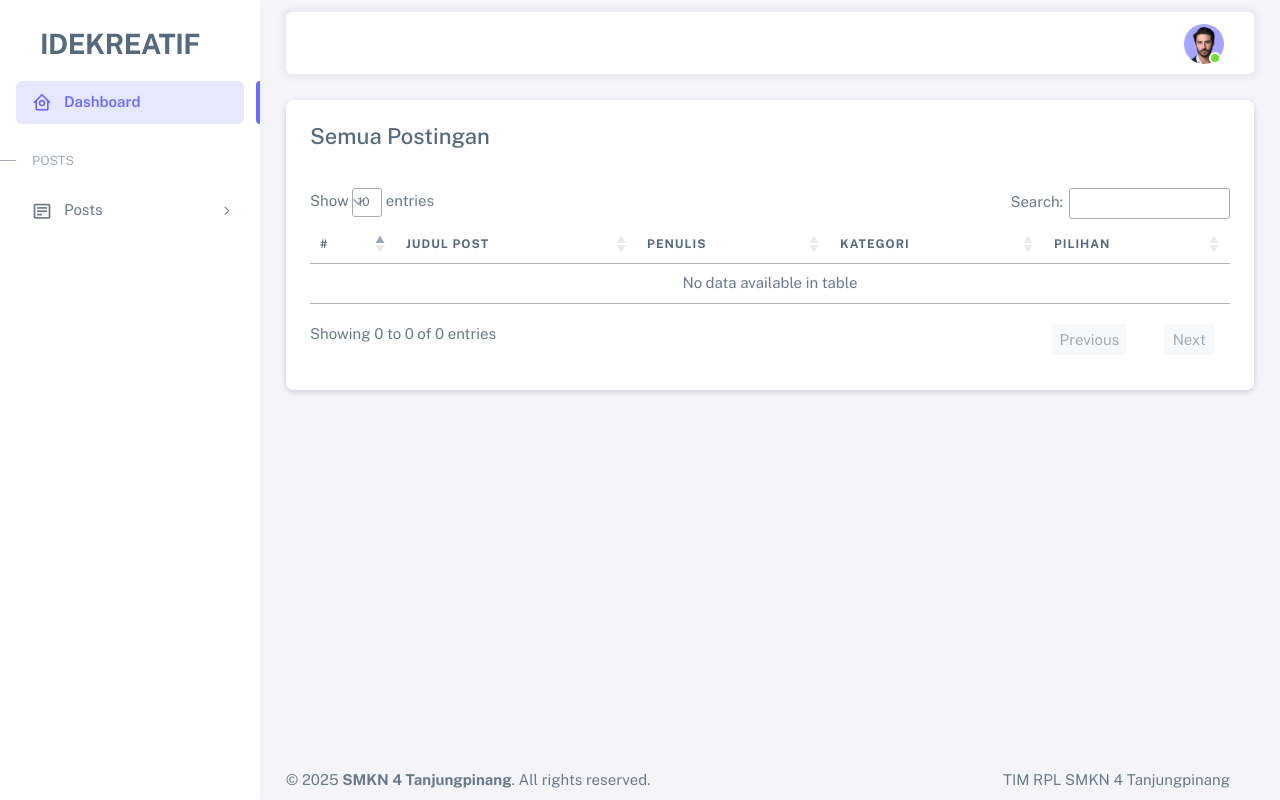
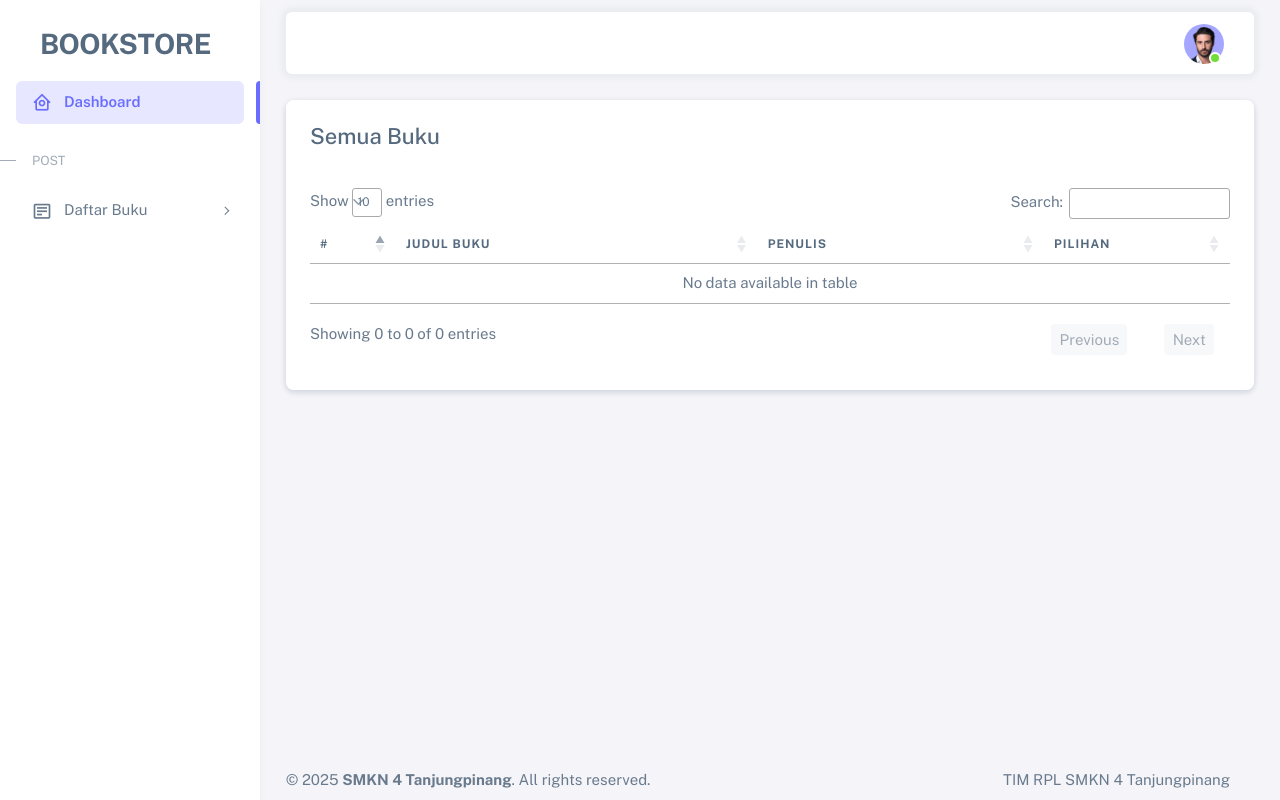
Before and after one commit to Afarras-R/Bookstore, a PHP site: page /dashboard.php in a window 1280 px wide. Run offline with PHP 8.4, Linux system fonts and the light colour scheme; data that the repository does not hold is empty; some libraries are stand-ins or nearby versions.

Commit message:
Menambahkan Dashboard

```diff
--- a/.includes/sidemenu.php
+++ b/.includes/sidemenu.php
@@ -2,7 +2,7 @@
 <aside id="layout-menu" class="layout-menu menu-vertical menu bg-menu-theme">
   <div class="app-brand demo">
     <a href="./dashboard.php" class="app-brand-link">
-      <span class="app-brand-text demo menu-text fw-bolder ms-2 text-uppercase">IdeKreatif</span>
+      <span class="app-brand-text demo menu-text fw-bolder ms-2 text-uppercase">Bookstore</span>
     </a>
     <a href="javascript:void(0);" class="layout-menu-toggle menu-link text-large ms-auto d-block d-xl-none">
       <i class="bx bx-chevron-left bx-sm align-middle"></i>
@@ -18,17 +18,17 @@
       </a>
     </li>
     <!-- Forms & Tables -->
-    <li class="menu-header small text-uppercase"><span class="menu-header-text">Posts</span></li>
+    <li class="menu-header small text-uppercase"><span class="menu-header-text">Post</span></li>
     <!-- Forms -->
     <li class="menu-item">
       <a href="javascript:void(0);" class="menu-link menu-toggle">
         <i class="menu-icon tf-icons bx bx-detail"></i>
-        <div data-i18n="Posts">Posts</div>
+        <div data-i18n="Posts">Daftar Buku</div>
       </a>
       <ul class="menu-sub">
         <li class="menu-item">
           <a href="posts.php" class="menu-link">
-            <div data-i18n="Basic Inputs">Post Baru</div>
+            <div data-i18n="Basic Inputs">Buku</div>
           </a>
         </li>
         <li class="menu-item">
--- a/.includes/toast_notification.php
+++ b/.includes/toast_notification.php
@@ -1,3 +1,8 @@
+<?php
+$notification = $_SESSION['notification'] ?? null;
+unset($_SESSION['notification']);
+?>
+
 <!-- Bootstrap Toast -->
 <?php if ($notification): ?>
   <div id="notifikasi" class="bs-toast toast fade bg-<?= $notification['type'] ?> position-absolute m-3 end-0" role="alert" data-bs-autohide="true">
--- a/auth/login_auth.php
+++ b/auth/login_auth.php
@@ -33,7 +33,7 @@ if ($_SERVER["REQUEST_METHOD"] == "POST") {
             'type' => 'success',
             'message' => 'Login berhasil! Selamat datang, ' . $user["nama"]
         ];
-        header("Location: dashboard.php");
+        header("Location: ../dashboard.php");
         exit();
     } else {
         $_SESSION['notification'] = [
--- a/book/footer.php
+++ b/book/footer.php
@@ -7,9 +7,9 @@
         <div class="col-lg-5 col-md-12 footer-info">
           <a href="index.html" class="logo d-flex align-items-center">
             <img src="assets/img/logo.png" alt="">
-            <span>IdeKreatif</span>
+            <span>Bookstore</span>
           </a>
-          <p>Aplikasi blog berbasis PHP native yang dirancang untuk memudahkan pengguna dalam membuat dan mengelola konten blog.</p>
+          <p>Aplikasi Pembelian Buku di Toko Buku Azril</p>
           <div class="social-links mt-3">
             <a href="#" class="twitter"><i class="bi bi-twitter"></i></a>
             <a href="#" class="facebook"><i class="bi bi-facebook"></i></a>
--- a/book/header.php
+++ b/book/header.php
@@ -3,7 +3,7 @@
 <head>
   <meta charset="utf-8">
   <meta content="width=device-width, initial-scale=1.0" name="viewport">
-  <title>Blog &mdash; IdeKreatif</title>
+  <title>Blog &mdash; Bookstore</title>
   <!-- Favicons -->
   <link href="assets/img/favicon.png" rel="icon">
   <link href="assets/img/apple-touch-icon.png" rel="apple-touch-icon">
@@ -22,7 +22,7 @@
     <div class="container-fluid container-xl d-flex align-items-center justify-content-between">
       <a href="index.php" class="logo d-flex align-items-center">
         <img src="assets/img/logo.png" alt="">
-        <span>IdeKreatif</span>
+        <span>Bookstore</span>
       </a>
       <nav id="navbar" class="navbar">
         <i class="bi bi-list mobile-nav-toggle"></i>
--- a/dashboard.php
+++ b/dashboard.php
@@ -1,17 +1,17 @@
 <?php
-include (".includes/header.php");
+include ("./.includes/header.php");
 $title = "Dashboard";
 // Menyertakan file untuk menampilkan notifikasi (jika ada)
-include '.includes/toast_notification.php';
+include './.includes/toast_notification.php';
 ?>
 <div class="container-xxl flex-grow=1 container-p-y">
-    <!-- Card untuk menampilkan tabel postingan -->
+    <!-- Card untuk menampilkan tabel buku -->
     <div class="card">
         <!-- Tabel dengan baris yang dapat di-hover -->
         <div class="card">
             <!-- Header Tabel -->
              <div class="card-header d-flex justify-content-between align-items-center">
-                <h4>Semua Postingan</h4>
+                <h4>Semua Buku</h4>
              </div>
              <div class="card-body">
                 <!-- Tabel responsif -->
@@ -20,9 +20,8 @@ include '.includes/toast_notification.php';
                         <thead>
                             <tr class="text-center">
                                 <th width="50px">#</th>
-                                <th>Judul Post</th>
+                                <th>Judul Buku</th>
                                 <th>Penulis</th>
-                                <th>Kategori</th>
                                 <th width="150px">Pilihan</th>
                             </tr>
                         </thead>
@@ -30,23 +29,18 @@ include '.includes/toast_notification.php';
                             <!-- Menampilkan data dari tabel database -->
                             <?php
                                 $index = 1; // Variabel untuk nomor urut
-                                /* Query untuk mengambil data dari tabel posts, users, dan categories */
-                                $query = "SELECT posts.*, users.name as user_name,
-                                categories.category_name FROM posts
-                                INNER JOIN users ON posts.user_id = users.user_id
-                                LEFT JOIN categories ON posts.category_id = categories.category_id
-                                WHERE posts.user_id = $userId";
+                                /* Query untuk mengambil data dari tabel buku */
+                                $query = "SELECT * FROM buku";
                                 // Eksekusi query
                                 $exec = mysqli_query($conn, $query);
 
                                 // Perulangan untuk menampilkan setiap baris hasil query
-                                while ($post = mysqli_fetch_assoc($exec)) :
+                                while ($buku = mysqli_fetch_assoc($exec)) :
                             ?>
                             <tr>
                                 <td><?= $index++; ?></td>
-                                <td><?= $post['post_title']; ?></td>
-                                <td><?= $post['user_name']; ?></td>
-                                <td><?= $post['category_name']; ?></td>
+                                <td><?= htmlspecialchars($buku['judul']); ?></td>
+                                <td><?= htmlspecialchars($buku['penulis']); ?></td>
                                 <td>
                                     <div class="dropdown">
                                         <!-- Tombol dropdown untuk Pilihan -->
@@ -56,30 +50,30 @@ include '.includes/toast_notification.php';
                                         <!-- Menu dropdown -->
                                         <div class="dropdown-menu">
                                             <!-- Pilihan Edit -->
-                                            <a href="edit_post.php?post_id=<?= $post['id_post']; ?>" class="dropdown-item">
+                                            <a href="edit_buku.php?id=<?= $buku['id_buku']; ?>" class="dropdown-item">
                                                 <i class="bx bx-edit-alt me-2"></i> Edit
                                             </a>
                                             <!-- Pilihan Delete -->
-                                            <a href="#" class="dropdown-item" data-bs-toggle="modal" data-bs-target="#deletePost_<?= $post['id_post']; ?>">
+                                            <a href="#" class="dropdown-item" data-bs-toggle="modal" data-bs-target="#deleteBuku_<?= $buku['id_buku']; ?>">
                                                 <i class="bx bx-trash me-2"></i> Delete
                                             </a>
                                         </div>
                                     </div>
                                 </td>
                             </tr>
-                            <!-- Modal untuk Hapus Konten Blog -->
-                            <div class="modal fade" id="deletePost_<?= $post['id_post']; ?>" tabindex="-1" aria-hidden="true">
+                            <!-- Modal untuk Hapus Buku -->
+                            <div class="modal fade" id="deleteBuku_<?= $buku['id_buku']; ?>" tabindex="-1" aria-hidden="true">
                                 <div class="modal-dialog" role="document">
                                     <div class="modal-content">
                                         <div class="modal-header">
-                                            <h5 class="modal-title">Hapus Post?</h5>
+                                            <h5 class="modal-title">Hapus Buku?</h5>
                                             <button type="button" class="btn-close" data-bs-dismiss="modal"></button>
                                         </div>
                                         <div class="modal-body">
-                                            <form action="proses_post.php" method="POST">
+                                            <form action="proses_buku.php" method="POST">
                                                 <div>
                                                     <p>Tindakan ini tidak bisa dibatalkan.</p>
-                                                    <input type="hidden" name="postID" value="<?= $post['id_post']; ?>">
+                                                    <input type="hidden" name="id_buku" value="<?= $buku['id_buku']; ?>">
                                                 </div>
                                                 <div class="modal-footer">
                                                     <button type="button" class="btn btn-outline-secondary" data-bs-dismiss="modal">Batal</button>
@@ -101,5 +95,5 @@ include '.includes/toast_notification.php';
 </div>
 
 <?php
-include (".includes/footer.php");
+include ("./.includes/footer.php");
 ?>
```
